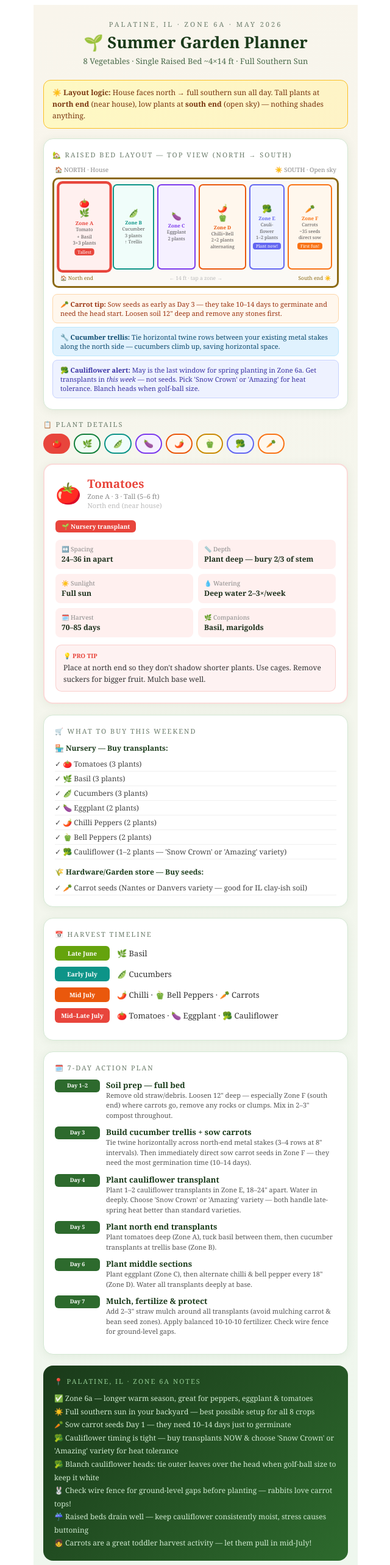
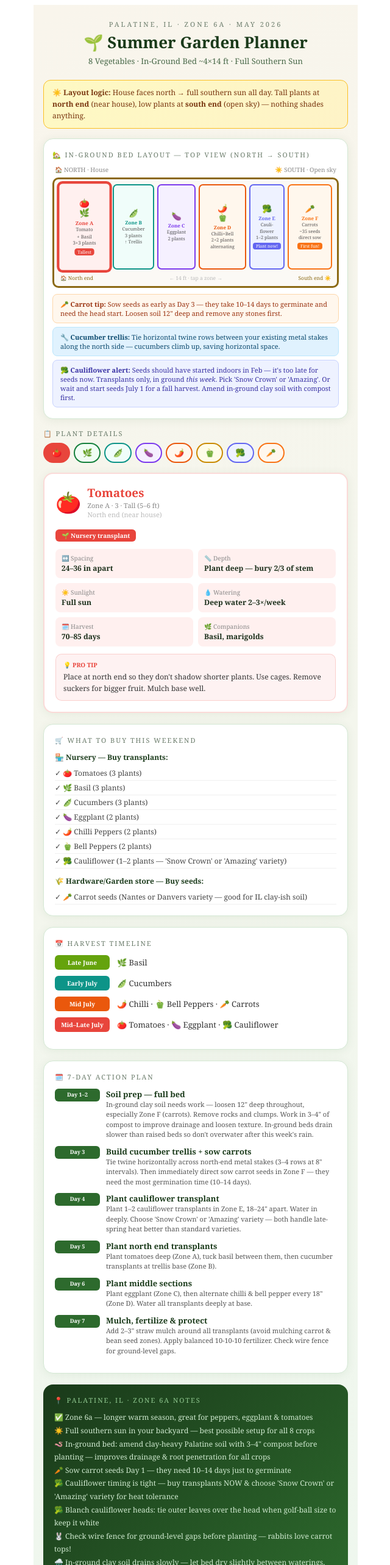
Before and after one commit to sabya1986/vegetable-garden-planner, a React (Vite) app: page / in a window 1280 px wide. Shown: the top 2566 px of the page at 61% size, without its empty margins (319-959 px from the left). Built offline with nearby package versions, Linux system fonts and the light colour scheme.

Commit message:
fix: correct raised bed → in-ground bed; update cauliflower seed timing guidance and clay soil tips

```diff
--- a/src/App.jsx
+++ b/src/App.jsx
@@ -66,7 +66,7 @@ const vegetables = [
     zone: "E", row: "Lower-middle section", spacing: "18–24 in apart",
     depth: "Same depth as nursery pot", sunlight: "Full sun (light afternoon shade welcome)",
     water: "Consistent — 1–1.5 in/week, never let dry out", days: "55–70 days",
-    tips: "⚠️ May timing is late for spring cauliflower in Zone 6a — buy transplants NOW (not seeds) and get them in this week. Choose a fast heat-tolerant variety: 'Snow Crown' or 'Amazing'. When the head reaches golf-ball size, tie outer leaves over it to keep it white (blanching). If summer heat is brutal, treat this as a practice run — fall planting (transplant late August) will yield better. Keep well watered; stress causes buttoning (tiny premature heads).",
+    tips: "⚠️ Seeds should have been started indoors in mid-February — it's too late for spring seeds now. Buy transplants only and get them in the ground this week (before June). Choose 'Snow Crown' or 'Amazing' — both handle heat better than standard types. In-ground clay soil: amend deeply with compost so roots don't sit in waterlogged soil. When head reaches golf-ball size, tie outer leaves over it to keep it white (blanching). Best long-term plan: start seeds indoors July 1 for a fall harvest — October cauliflower in Zone 6a is sweeter and more reliable than summer.",
     companions: "Dill, celery, nasturtiums — avoid planting near tomatoes or peppers",
     count: "1–2 plants",
     height: "Medium (2–2.5 ft)",
@@ -78,7 +78,7 @@ const vegetables = [
     depth: "Direct sow seeds 1/4 in deep — DO NOT transplant",
     sunlight: "Full sun (tolerates light shade too)",
     water: "Keep consistently moist until germination, then moderate", days: "70–80 days",
-    tips: "Loosen soil 12\" deep and remove any rocks/clumps — carrots fork in compacted soil. Sow seeds thinly, then thin seedlings to 3\" apart once 2\" tall. Great activity for toddlers to help harvest! Plant a second round mid-June for fall carrots.",
+    tips: "In-ground Palatine soil is often clay-heavy — loosen 12\" deep and work in generous compost before sowing. Remove any rocks or clumps — carrots fork in compacted soil. Sow seeds thinly, then thin seedlings to 3\" apart once 2\" tall. Great activity for toddlers to help harvest! Plant a second round mid-June for fall carrots.",
     companions: "Tomatoes, beans, onions, rosemary",
     count: "~30–40 seeds (1 sq ft rows)",
     height: "Low (leafy tops ~12 in)",
@@ -87,7 +87,7 @@ const vegetables = [
 ];
 
 const weekPlan = [
-  { day: "Day 1–2", task: "Soil prep — full bed", detail: "Remove old straw/debris. Loosen 12\" deep — especially Zone F (south end) where carrots go, remove any rocks or clumps. Mix in 2–3\" compost throughout." },
+  { day: "Day 1–2", task: "Soil prep — full bed", detail: "In-ground clay soil needs work — loosen 12\" deep throughout, especially Zone F (carrots). Remove rocks and clumps. Work in 3–4\" of compost to improve drainage and loosen texture. In-ground beds drain slower than raised beds so don't overwater after this week's rain." },
   { day: "Day 3", task: "Build cucumber trellis + sow carrots", detail: "Tie twine horizontally across north-end metal stakes (3–4 rows at 8\" intervals). Then immediately direct sow carrot seeds in Zone F — they need the most germination time (10–14 days)." },
   { day: "Day 4", task: "Plant cauliflower transplant", detail: "Plant 1–2 cauliflower transplants in Zone E, 18–24\" apart. Water in deeply. Choose 'Snow Crown' or 'Amazing' variety — both handle late-spring heat better than standard varieties." },
   { day: "Day 5", task: "Plant north end transplants", detail: "Plant tomatoes deep (Zone A), tuck basil between them, then cucumber transplants at trellis base (Zone B)." },
@@ -125,7 +125,7 @@ export default function GardenPlanner() {
           🌱 Summer Garden Planner
         </h1>
         <div style={{ fontSize: 13, color: "#4a6a4a", marginTop: 4 }}>
-          8 Vegetables · Single Raised Bed ~4×14 ft · Full Southern Sun
+          8 Vegetables · In-Ground Bed ~4×14 ft · Full Southern Sun
         </div>
       </div>
 
@@ -145,7 +145,7 @@ export default function GardenPlanner() {
         marginBottom: 16, boxShadow: "0 2px 16px rgba(0,80,0,0.08)", border: "1px solid #d4e8d4",
       }}>
         <div style={{ fontSize: 11, letterSpacing: 2, color: "#6b7c6b", textTransform: "uppercase", marginBottom: 10 }}>
-          🏡 Raised Bed Layout — Top View (North → South)
+          🏡 In-Ground Bed Layout — Top View (North → South)
         </div>
 
         <div style={{ display: "flex", justifyContent: "space-between", fontSize: 10, color: "#888", marginBottom: 6, padding: "0 4px" }}>
@@ -195,7 +195,7 @@ export default function GardenPlanner() {
           🔧 <strong>Cucumber trellis:</strong> Tie horizontal twine rows between your existing metal stakes along the north side — cucumbers climb up, saving horizontal space.
         </div>
         <div style={{ background: "#eef2ff", border: "1px solid #c7d2fe", borderRadius: 8, padding: "8px 12px", marginTop: 6, fontSize: 11, color: "#3730a3" }}>
-          🥦 <strong>Cauliflower alert:</strong> May is the last window for spring planting in Zone 6a. Get transplants in <em>this week</em> — not seeds. Pick 'Snow Crown' or 'Amazing' for heat tolerance. Blanch heads when golf-ball size.
+          🥦 <strong>Cauliflower alert:</strong> Seeds should have started indoors in Feb — it's too late for seeds now. Transplants only, in ground <em>this week</em>. Pick 'Snow Crown' or 'Amazing'. Or wait and start seeds July 1 for a fall harvest. Amend in-ground clay soil with compost first.
         </div>
       </div>
 
@@ -338,11 +338,12 @@ export default function GardenPlanner() {
         {[
           "✅ Zone 6a — longer warm season, great for peppers, eggplant & tomatoes",
           "☀️ Full southern sun in your backyard — best possible setup for all 8 crops",
+          "🪱 In-ground bed: amend clay-heavy Palatine soil with 3–4\" compost before planting — improves drainage & root penetration for all crops",
           "🥕 Sow carrot seeds Day 1 — they need 10–14 days just to germinate",
           "🥦 Cauliflower timing is tight — buy transplants NOW & choose 'Snow Crown' or 'Amazing' variety for heat tolerance",
           "🥦 Blanch cauliflower heads: tie outer leaves over the head when golf-ball size to keep it white",
           "🐰 Check wire fence for ground-level gaps before planting — rabbits love carrot tops!",
-          "☔ Raised beds drain well — keep cauliflower consistently moist, stress causes buttoning",
+          "🌧️ In-ground clay soil drains slowly — let bed dry slightly between waterings, but keep cauliflower consistently moist; stress causes buttoning",
           "👧 Carrots are a great toddler harvest activity — let them pull in mid-July!",
         ].map((tip, i) => (
           <div key={i} style={{ fontSize: 12, lineHeight: 1.8, color: "#d0ead0" }}>{tip}</div>
@@ -350,7 +351,7 @@ export default function GardenPlanner() {
       </div>
 
       <div style={{ textAlign: "center", marginTop: 14, fontSize: 10, color: "#aaa" }}>
-        Final Garden Plan · Palatine, IL · Single Raised Bed · May 2026
+        Final Garden Plan · Palatine, IL · In-Ground Bed · May 2026
       </div>
     </div>
   );
```
